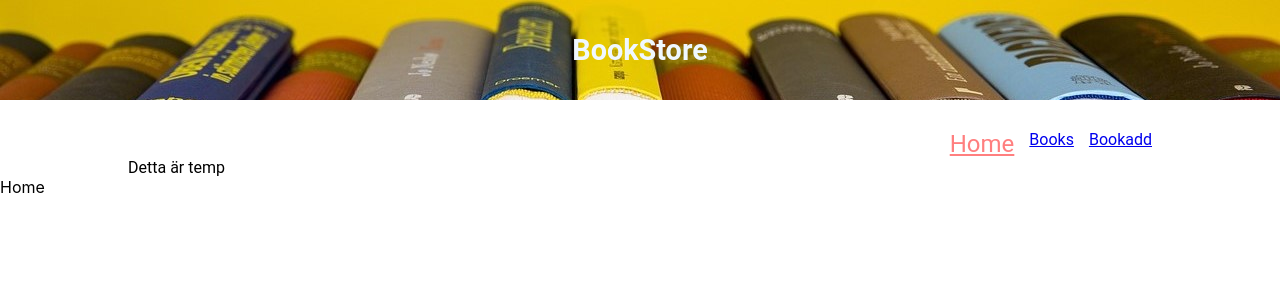
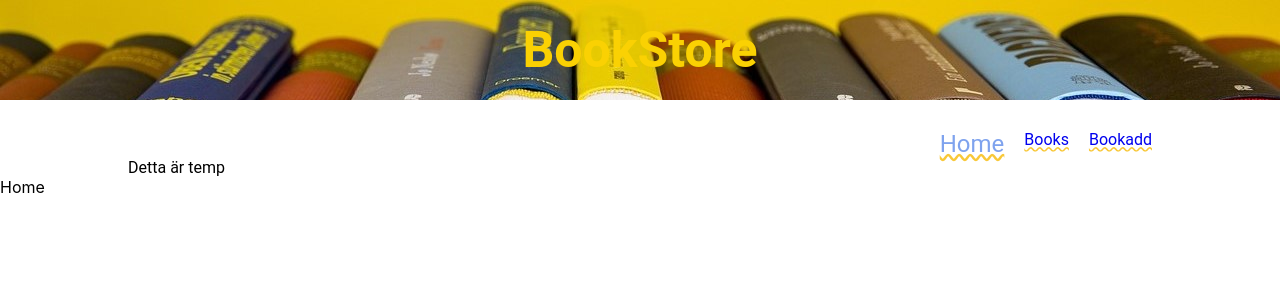
Before and after one commit to pernillamoreno/BookStore, a React (Create React App) app: page / in a window 1280 px wide. Shown: the top 300 px of the page. Built offline with nearby package versions, Linux system fonts and the light colour scheme.

Commit message:
Commit more css

```diff
--- a/src/App.css
+++ b/src/App.css
@@ -40,5 +40,6 @@
 
 a.active {
   font-size: x-large;
-  color: rgb(255, 127, 127);
+  color: rgb(127, 163, 238);
+
 }
--- a/src/app/module/SiteLayoutStyle.module.css
+++ b/src/app/module/SiteLayoutStyle.module.css
@@ -1,7 +1,6 @@
 .header{
     height: 100px;
     background-image: url(bok_3.jpg);
-    background-color:rgba(244, 243, 238, 0.62);
     display: flex;
     justify-content: center;
     align-items: center;
@@ -11,7 +10,9 @@
 }
 
 header > h1 {
-    color:aliceblue;
+    color:rgb(250, 209, 3);
+    font-size: 50px;
+
 }
 
 .content-section {
--- a/src/app/module/SiteNavStyle.module.css
+++ b/src/app/module/SiteNavStyle.module.css
@@ -3,8 +3,16 @@
     justify-content: right;
     margin-top: 30px;
 
+
 }
 
 a {
-    margin-left: 15px;
+    margin-left: 20px;
+    text-decoration-style:wavy;
+    text-decoration-color: rgba(246, 186, 8, 0.801);
 }
+a.active {
+    font-size: x-large;
+    color: rgb(127, 163, 238);
+
+  }
```
